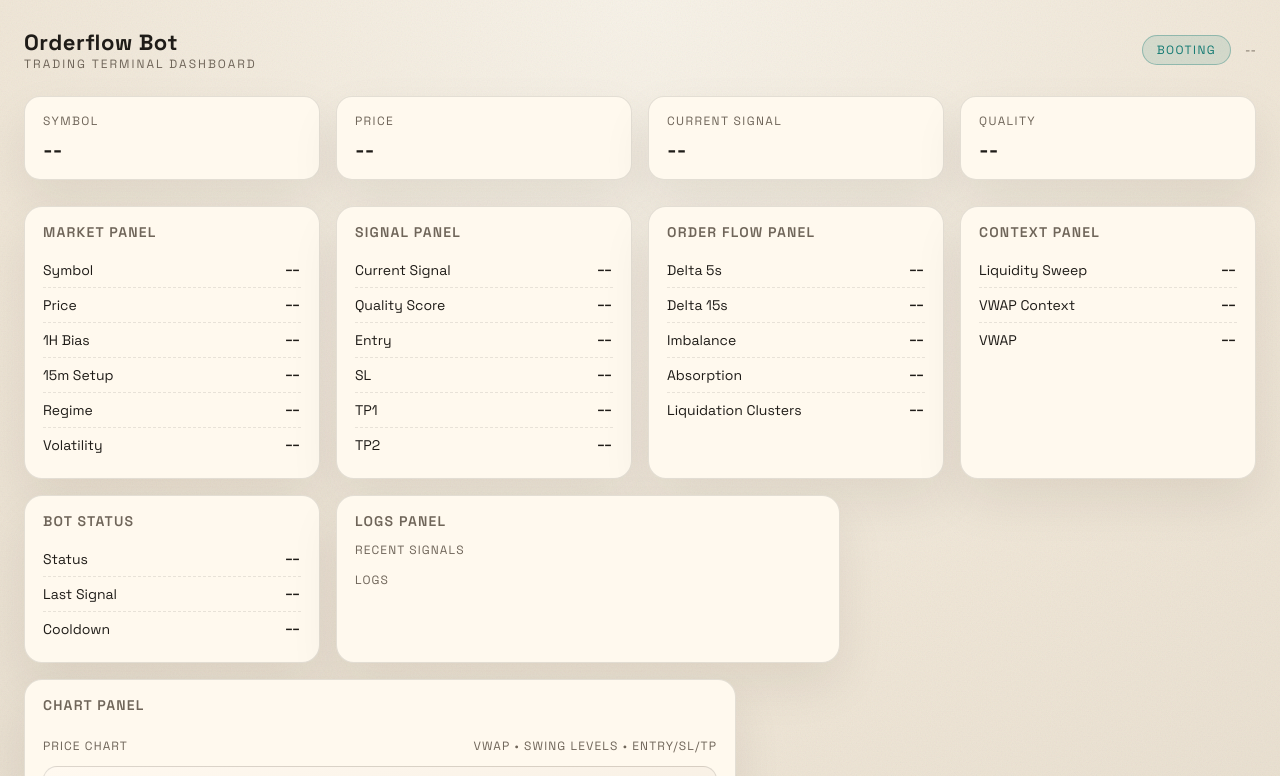
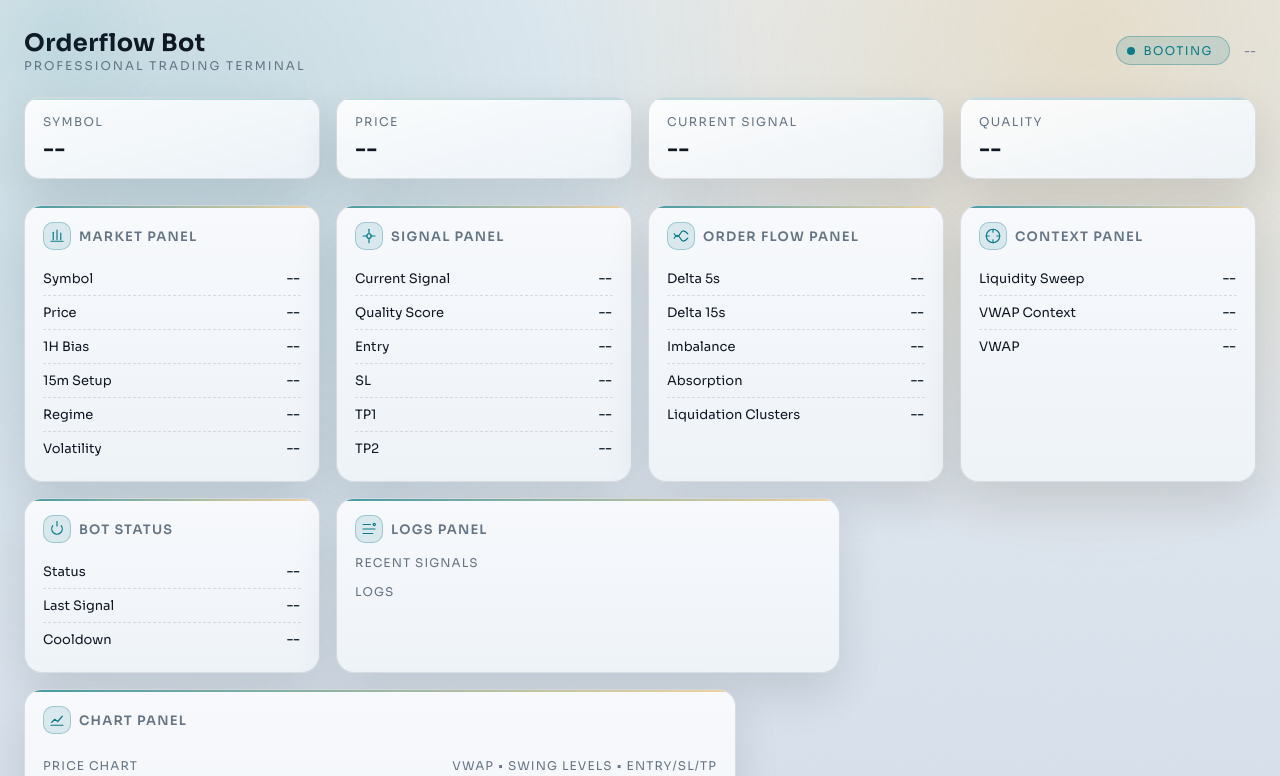
Before and after one commit to qwer200319-maker/binance_orderflow_bot, a plain HTML site: page web/index.html in a window 1280 px wide. Shown: the top 776 px of the page. Drawn offline with Linux system fonts and the light colour scheme; no server answers.

Commit message:
v5 update style

```diff
--- a/web/index.html
+++ b/web/index.html
@@ -4,7 +4,7 @@
     <meta charset="utf-8" />
     <meta name="viewport" content="width=device-width, initial-scale=1" />
     <title>Orderflow Bot Dashboard</title>
-    <meta name="theme-color" content="#137a72" />
+    <meta name="theme-color" content="#0c7c88" />
     <meta name="apple-mobile-web-app-capable" content="yes" />
     <meta name="apple-mobile-web-app-title" content="Orderflow" />
     <link rel="manifest" href="/manifest.json" />
@@ -20,7 +20,7 @@
       <header class="topbar">
         <div class="brand">
           <div class="brand-title">Orderflow Bot</div>
-          <div class="brand-sub">Trading Terminal Dashboard</div>
+          <div class="brand-sub">Professional Trading Terminal</div>
         </div>
         <div class="top-status">
           <div class="pill" id="botStatus">BOOTING</div>
@@ -49,7 +49,17 @@
 
       <section class="grid">
         <div class="card span-3" style="--i: 0">
-          <div class="card-title">Market Panel</div>
+          <div class="card-title">
+            <span class="card-icon" aria-hidden="true">
+              <svg viewBox="0 0 24 24" fill="none" stroke="currentColor" stroke-width="1.6" stroke-linecap="round" stroke-linejoin="round">
+                <path d="M4 19h16" />
+                <path d="M7 17V7" />
+                <path d="M12 17V4" />
+                <path d="M17 17v-9" />
+              </svg>
+            </span>
+            Market Panel
+          </div>
           <div class="kv">
             <span>Symbol</span>
             <span id="marketSymbol">--</span>
@@ -77,7 +87,18 @@
         </div>
 
         <div class="card span-3" style="--i: 1">
-          <div class="card-title">Signal Panel</div>
+          <div class="card-title">
+            <span class="card-icon" aria-hidden="true">
+              <svg viewBox="0 0 24 24" fill="none" stroke="currentColor" stroke-width="1.6" stroke-linecap="round" stroke-linejoin="round">
+                <path d="M12 3v6" />
+                <path d="M12 21v-6" />
+                <path d="M4 12h6" />
+                <path d="M20 12h-6" />
+                <circle cx="12" cy="12" r="3" />
+              </svg>
+            </span>
+            Signal Panel
+          </div>
           <div class="kv">
             <span>Current Signal</span>
             <span id="signalCurrent">--</span>
@@ -105,7 +126,15 @@
         </div>
 
         <div class="card span-3" style="--i: 2">
-          <div class="card-title">Order Flow Panel</div>
+          <div class="card-title">
+            <span class="card-icon" aria-hidden="true">
+              <svg viewBox="0 0 24 24" fill="none" stroke="currentColor" stroke-width="1.6" stroke-linecap="round" stroke-linejoin="round">
+                <path d="M3 15c2.5-5 5.5-5 8 0s5.5 5 10 0" />
+                <path d="M3 9c2.5 5 5.5 5 8 0s5.5-5 10 0" />
+              </svg>
+            </span>
+            Order Flow Panel
+          </div>
           <div class="kv">
             <span>Delta 5s</span>
             <span id="delta5s">--</span>
@@ -129,7 +158,18 @@
         </div>
 
         <div class="card span-3" style="--i: 3">
-          <div class="card-title">Context Panel</div>
+          <div class="card-title">
+            <span class="card-icon" aria-hidden="true">
+              <svg viewBox="0 0 24 24" fill="none" stroke="currentColor" stroke-width="1.6" stroke-linecap="round" stroke-linejoin="round">
+                <circle cx="12" cy="12" r="9" />
+                <path d="M12 3v4" />
+                <path d="M12 17v4" />
+                <path d="M3 12h4" />
+                <path d="M17 12h4" />
+              </svg>
+            </span>
+            Context Panel
+          </div>
           <div class="kv">
             <span>Liquidity Sweep</span>
             <span id="liquiditySweep">--</span>
@@ -145,7 +185,15 @@
         </div>
 
         <div class="card span-3" style="--i: 4">
-          <div class="card-title">Bot Status</div>
+          <div class="card-title">
+            <span class="card-icon" aria-hidden="true">
+              <svg viewBox="0 0 24 24" fill="none" stroke="currentColor" stroke-width="1.6" stroke-linecap="round" stroke-linejoin="round">
+                <path d="M12 2v6" />
+                <path d="M6.4 7.6a7 7 0 1 0 11.2 0" />
+              </svg>
+            </span>
+            Bot Status
+          </div>
           <div class="kv">
             <span>Status</span>
             <span id="botRunning">--</span>
@@ -161,7 +209,17 @@
         </div>
 
         <div class="card span-5" style="--i: 5">
-          <div class="card-title">Logs Panel</div>
+          <div class="card-title">
+            <span class="card-icon" aria-hidden="true">
+              <svg viewBox="0 0 24 24" fill="none" stroke="currentColor" stroke-width="1.6" stroke-linecap="round" stroke-linejoin="round">
+                <path d="M4 6h10" />
+                <path d="M4 12h16" />
+                <path d="M4 18h13" />
+                <circle cx="19" cy="6" r="1.5" />
+              </svg>
+            </span>
+            Logs Panel
+          </div>
           <div class="panel-sub">Recent signals</div>
           <div class="list" id="signalsList"></div>
           <div class="panel-sub">Logs</div>
@@ -169,7 +227,15 @@
         </div>
 
         <div class="card span-7 chart-card" style="--i: 6">
-          <div class="card-title">Chart Panel</div>
+          <div class="card-title">
+            <span class="card-icon" aria-hidden="true">
+              <svg viewBox="0 0 24 24" fill="none" stroke="currentColor" stroke-width="1.6" stroke-linecap="round" stroke-linejoin="round">
+                <path d="M4 19h16" />
+                <path d="M5 15l4-4 4 3 6-7" />
+              </svg>
+            </span>
+            Chart Panel
+          </div>
           <div class="chart-meta">
             <span>Price chart</span>
             <span>VWAP • Swing levels • Entry/SL/TP</span>
--- a/web/static/styles.css
+++ b/web/static/styles.css
@@ -1,16 +1,19 @@
-@import url("https://fonts.googleapis.com/css2?family=JetBrains+Mono:wght@400;600&family=Space+Grotesk:wght@400;500;600;700&display=swap");
+@import url("https://fonts.googleapis.com/css2?family=JetBrains+Mono:wght@400;600&family=Sora:wght@400;500;600;700&display=swap");
 
 :root {
-  --bg: #f3efe7;
-  --bg-2: #e6dfd3;
-  --panel: #fff9ee;
-  --ink: #1f1c18;
-  --muted: #6f6559;
-  --accent: #137a72;
-  --accent-2: #c8653f;
-  --accent-3: #295a9f;
-  --stroke: rgba(31, 28, 24, 0.12);
-  --shadow: 0 22px 50px rgba(32, 26, 18, 0.08);
+  --bg: #e8eef4;
+  --bg-2: #d8e1ec;
+  --panel: #f7f9fc;
+  --panel-2: #eef3f8;
+  --ink: #0f1722;
+  --muted: #667586;
+  --accent: #0c7c88;
+  --accent-2: #e39a17;
+  --accent-3: #2f6ea4;
+  --success: #1f8a5b;
+  --danger: #c14a4a;
+  --stroke: rgba(15, 23, 34, 0.12);
+  --shadow: 0 20px 45px rgba(13, 24, 36, 0.12);
 }
 
 * {
@@ -19,10 +22,14 @@
 
 body {
   margin: 0;
-  font-family: "Space Grotesk", sans-serif;
+  font-family: "Sora", sans-serif;
   color: var(--ink);
-  background: radial-gradient(circle at top, #f7f2e8 0%, #efe6d7 50%, #e4dbcc 100%);
+  background:
+    radial-gradient(circle at 15% 15%, rgba(12, 124, 136, 0.14), transparent 45%),
+    radial-gradient(circle at 85% 5%, rgba(227, 154, 23, 0.18), transparent 40%),
+    linear-gradient(180deg, var(--bg) 0%, var(--bg-2) 100%);
   min-height: 100vh;
+  background-attachment: fixed;
 }
 
 .grain {
@@ -40,6 +47,32 @@ body {
   position: relative;
 }
 
+.app::before,
+.app::after {
+  content: "";
+  position: absolute;
+  border-radius: 999px;
+  filter: blur(0px);
+  opacity: 0.18;
+  pointer-events: none;
+}
+
+.app::before {
+  width: 240px;
+  height: 240px;
+  background: radial-gradient(circle, rgba(12, 124, 136, 0.4), transparent 65%);
+  top: -80px;
+  left: -60px;
+}
+
+.app::after {
+  width: 200px;
+  height: 200px;
+  background: radial-gradient(circle, rgba(47, 110, 164, 0.35), transparent 70%);
+  bottom: 40px;
+  right: 10px;
+}
+
 .topbar {
   display: flex;
   justify-content: space-between;
@@ -49,9 +82,9 @@ body {
 }
 
 .brand-title {
-  font-size: 22px;
+  font-size: 24px;
   font-weight: 700;
-  letter-spacing: 0.5px;
+  letter-spacing: 0.4px;
 }
 
 .brand-sub {
@@ -68,20 +101,37 @@ body {
 }
 
 .pill {
-  padding: 6px 14px;
+  position: relative;
+  padding: 6px 16px 6px 26px;
   border-radius: 999px;
   font-size: 12px;
   text-transform: uppercase;
   letter-spacing: 1.4px;
-  background: rgba(19, 122, 114, 0.12);
+  background: rgba(12, 124, 136, 0.14);
   color: var(--accent);
-  border: 1px solid rgba(19, 122, 114, 0.35);
+  border: 1px solid rgba(12, 124, 136, 0.35);
+}
+
+.pill::before {
+  content: "";
+  width: 8px;
+  height: 8px;
+  border-radius: 999px;
+  background: var(--accent);
+  position: absolute;
+  left: 10px;
+  top: 50%;
+  transform: translateY(-50%);
 }
 
 .pill.warn {
-  background: rgba(200, 101, 63, 0.18);
-  color: var(--accent-2);
-  border-color: rgba(200, 101, 63, 0.4);
+  background: rgba(193, 74, 74, 0.14);
+  color: var(--danger);
+  border-color: rgba(193, 74, 74, 0.35);
+}
+
+.pill.warn::before {
+  background: var(--danger);
 }
 
 .meta {
@@ -97,12 +147,23 @@ body {
 }
 
 .hero-block {
-  background: var(--panel);
+  background: linear-gradient(165deg, rgba(255, 255, 255, 0.9), rgba(237, 243, 248, 0.95));
   border: 1px solid var(--stroke);
   border-radius: 16px;
   padding: 16px 18px;
   box-shadow: var(--shadow);
+  position: relative;
+  overflow: hidden;
   animation: fade 0.6s ease forwards;
+}
+
+.hero-block::after {
+  content: "";
+  position: absolute;
+  inset: 0;
+  border-top: 2px solid rgba(12, 124, 136, 0.5);
+  opacity: 0.5;
+  pointer-events: none;
 }
 
 .hero-label {
@@ -125,7 +186,7 @@ body {
 }
 
 .card {
-  background: var(--panel);
+  background: linear-gradient(180deg, var(--panel) 0%, var(--panel-2) 100%);
   border: 1px solid var(--stroke);
   border-radius: 18px;
   padding: 16px 18px;
@@ -134,6 +195,18 @@ body {
   transform: translateY(12px);
   animation: rise 0.7s ease forwards;
   animation-delay: calc(var(--i) * 60ms);
+  position: relative;
+  overflow: hidden;
+}
+
+.card::before {
+  content: "";
+  position: absolute;
+  top: 0;
+  left: 0;
+  right: 0;
+  height: 2px;
+  background: linear-gradient(90deg, rgba(12, 124, 136, 0.75), rgba(227, 154, 23, 0.4));
 }
 
 .span-3 {
@@ -150,11 +223,31 @@ body {
 
 .card-title {
   font-weight: 600;
-  font-size: 14px;
+  font-size: 13px;
   margin-bottom: 12px;
   text-transform: uppercase;
   letter-spacing: 1.2px;
   color: var(--muted);
+  display: flex;
+  align-items: center;
+  gap: 8px;
+}
+
+.card-icon {
+  display: inline-flex;
+  align-items: center;
+  justify-content: center;
+  width: 28px;
+  height: 28px;
+  border-radius: 10px;
+  background: rgba(12, 124, 136, 0.12);
+  color: var(--accent);
+  border: 1px solid rgba(12, 124, 136, 0.3);
+}
+
+.card-icon svg {
+  width: 18px;
+  height: 18px;
 }
 
 .kv {
@@ -162,8 +255,8 @@ body {
   justify-content: space-between;
   gap: 8px;
   padding: 8px 0;
-  border-bottom: 1px dashed rgba(31, 28, 24, 0.1);
-  font-size: 14px;
+  border-bottom: 1px dashed rgba(15, 23, 34, 0.12);
+  font-size: 13px;
 }
 
 .kv:last-child {
@@ -173,6 +266,7 @@ body {
 .kv span:last-child {
   font-family: "JetBrains Mono", monospace;
   font-weight: 600;
+  color: #1f2c3a;
 }
 
 .panel-sub {
@@ -193,15 +287,16 @@ body {
 }
 
 .list-item {
-  border: 1px solid rgba(31, 28, 24, 0.12);
-  border-radius: 10px;
+  border: 1px solid rgba(15, 23, 34, 0.12);
+  border-radius: 12px;
   padding: 8px 10px;
   font-size: 12px;
-  background: rgba(255, 255, 255, 0.6);
+  background: rgba(255, 255, 255, 0.7);
 }
 
 .list-item strong {
   font-weight: 600;
+  color: var(--accent);
 }
 
 .chart-card {
@@ -220,8 +315,12 @@ body {
 }
 
 .chart-wrap {
-  background: linear-gradient(160deg, #fff9f0 0%, #f1e7d9 100%);
-  border: 1px solid rgba(31, 28, 24, 0.12);
+  background:
+    linear-gradient(160deg, rgba(247, 249, 252, 0.9) 0%, rgba(230, 237, 245, 0.95) 100%),
+    linear-gradient(90deg, rgba(15, 23, 34, 0.04) 1px, transparent 1px),
+    linear-gradient(180deg, rgba(15, 23, 34, 0.04) 1px, transparent 1px);
+  background-size: auto, 36px 36px, 36px 36px;
+  border: 1px solid rgba(15, 23, 34, 0.12);
   border-radius: 14px;
   padding: 12px;
   height: 320px;
```
Also changed, not shown: web/static/app.js (+12 -12 lines), web/manifest.json.
